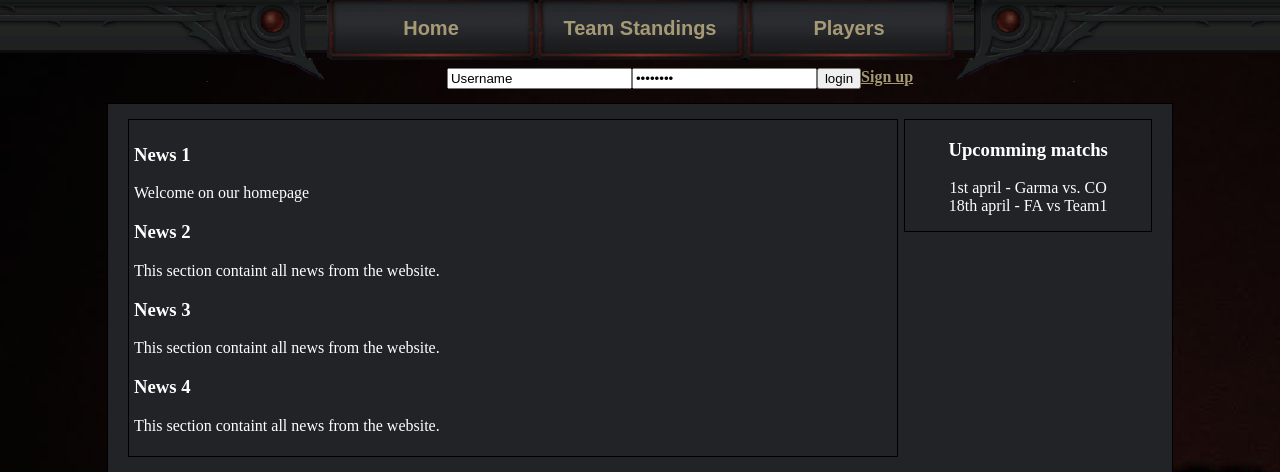
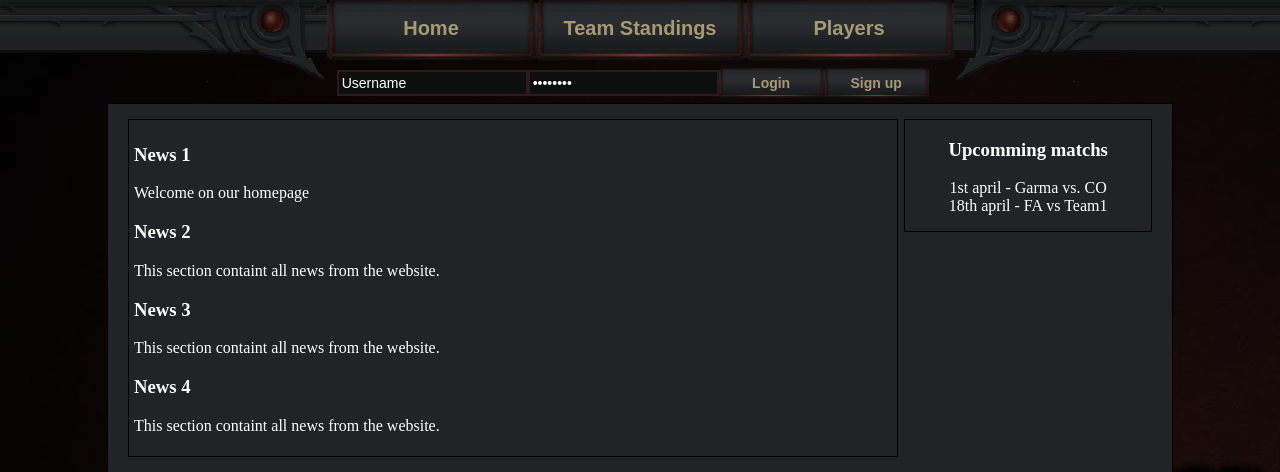
Before and after one commit to statick33/lab2gti350, a PHP site: page /home.php in a window 1280 px wide. Shown: the top 472 px of the page. Run offline with PHP 8.4, Linux system fonts and the light colour scheme.

Commit message:
fixed submenu

```diff
--- a/lab3/menu2.php
+++ b/lab3/menu2.php
@@ -13,8 +13,8 @@
 		<ul>
 			<li><input type="text" value="Username"/></li>
 			<li><input type="password" value="Password"/></li>
-			<li><input type="button" value="login"/></li>
-			<li><a href="login.php" alt="sign up" >Sign up</a></li>
+			<li><div class="smallButton">Login</div></li>
+			<li><div class="smallButton">Sign up</div></li>
 		</ul>
 	</div>
 </div>
--- a/lab3/style/frame.css
+++ b/lab3/style/frame.css
@@ -7,6 +7,18 @@ body
 	background-image:url('images/background.png');
 	background-repeat:no-repeat;
 	background-color:black;
+}
+input[type=text],input[type=password]
+{
+	background-color:#0d0f0e;
+	border: 2px solid #2e1a1e;
+	color:white;
+	padding:3px;
+	font-size:14px;
+}
+input[type=text]:focus,input[type=password]:focus
+{
+	border: 2px solid white;
 }
 
 a
@@ -53,17 +65,45 @@ a:visited
 {
 	color:#a69a75;
 }
-.separator
-{
-	height:60px;
-	width:19px;
-	float:left;
-}
+
 .button:hover
 {
 	background-image:url('images/button3.png');
 	color:white;
 }
+.smallButton
+{
+	display:block;
+	background-image:url('images/button4.png');
+	background-repeat:no-repeat;
+	width:105px;
+	text-align:center;
+	height:30px;
+	font-family:arial;
+	font-weight:bold;
+	font-size:14px;
+	cursor:pointer;
+	float:left;
+	z-index:2;
+	line-height:30px;
+	color:#a69a75;
+}
+.smallButton a
+{
+	margin-top:10px;
+	color:#a69a75;
+}
+.smallButton a:visited
+{
+	color:#a69a75;
+}
+
+.smallButton:hover
+{
+	background-image:url('images/button5.png');
+	color:white;
+}
+
 #menu
 {
 	width: 100%;
@@ -132,6 +172,16 @@ a:visited
    margin:0;
    padding:0;
    position:relative;
-   right:50%;
+   right:58%;
+   height:30px;
 
 }
+#loginBox li input
+{
+	margin-top:2px;
+}
+#loginBox a
+{
+	display:block;
+	line-height:30px;
+}
```
Also changed, not shown: lab3/style/images/button4.png (added), lab3/style/images/button5.png (added).
